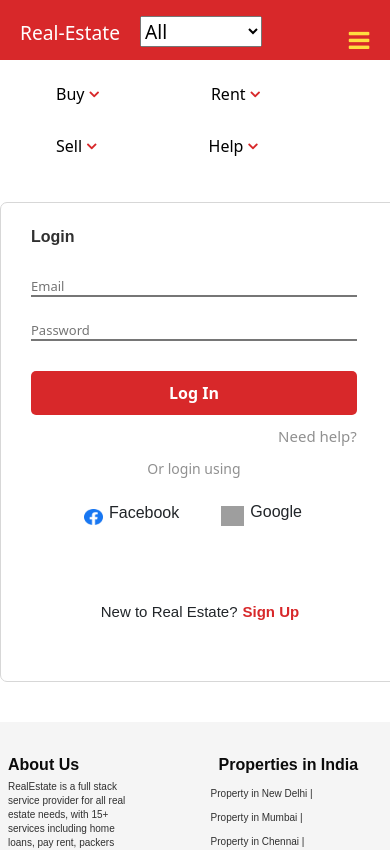
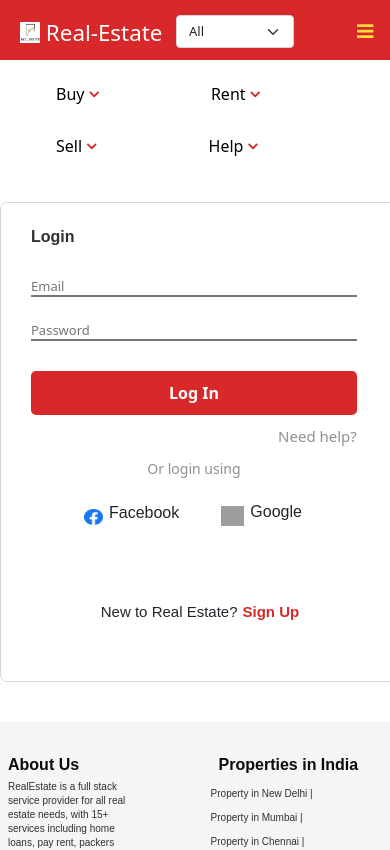
Before and after one commit to dhing-palak/Real-Estate-Project, a React (Create React App) app in the folder root/: page /user/login in a window 390 px wide. Shown: the top 850 px of the page. Built offline with nearby package versions, Linux system fonts and the light colour scheme; grey boxes are pictures that could not be loaded.

Commit message:
new code updated

```diff
--- a/root/src/components/Navbar/Header.js
+++ b/root/src/components/Navbar/Header.js
@@ -8,6 +8,7 @@ import "font-awesome/css/font-awesome.min.css";
 import { propertydetails } from "../../api/api";
 import { AppContext } from "../../state/StateContext";
 import { cities } from "../../common/common";
+import realestate from "../../images/realestate.jpg";
 
 const Navbar = () => {
   //Accessing Global data from Context
@@ -31,7 +32,6 @@ const Navbar = () => {
 
   return (
     <>
-      <div>
       <div className={click ? "main-container" : ""} onClick={() => Close()} />
       <nav
         className="navbar"
@@ -41,11 +41,11 @@ const Navbar = () => {
       >
         <div className="nav-container">
           <Link data-testid="nav-logo" to="/" className="nav-logo">
-              Real-Estate
+            <img src={realestate} alt="logo"/>&nbsp;Real-Estate
           </Link>
-            <span className="span1">
+          <span className="nav-span">
             <div>
-                <select onChange={handleChange}>
+              <select className="form-select" aria-label="Default select example" onChange={handleChange}>
                 {cities.map((city, index) => {
                   return (
                     <option key={index} value={city}>
@@ -133,7 +133,9 @@ const Navbar = () => {
           </div>
         </div>
       </nav>
-      </div>
+
+
+
       <div className="subheader">
         <div className="dropdown1">
           <button className="dropbtn1">
@@ -177,10 +179,10 @@ const Navbar = () => {
             ></i>
           </button>
           <div className="dropdown-content1">
-            For Owner
+             &nbsp;For Owner
             <Link to="/about">Sell Properties</Link>
             <Link to="/user/profile">My Dashboard</Link>
-            For Agents & Builder
+            &nbsp;For Agents & Builder
             <Link to="/about">Sales Enquiry</Link>
             <Link to="/user/profile">My Dashboard</Link>
           </div>
--- a/root/src/styles/Header.css
+++ b/root/src/styles/Header.css
@@ -50,21 +50,30 @@
 	margin-left: 25px;
 	cursor: pointer;
 	text-decoration: none;
-	font-size: 1.4rem;
+	font-size: 2rem;
 	flex-grow: 1;
 	justify-content: center;
 	padding-bottom: 0.5em;
   }
+  .nav-logo img{
+	height: 30px;
+	width: 25px;
+	flex-grow: 1;
+	justify-content: center;
+	padding-bottom: 0.2em
+  }
   .nav-logo:hover {
 	color: white;
   }
-  .span1 {
+  .nav-span {
 	display: flex;
 	list-style: none;
 	text-align: center;
-	margin-right: 32rem;
+	margin-right: 28rem;
 	padding-bottom: 0.8em;
+
   }
+
 
   .nav-menu {
 	display: flex;
@@ -107,12 +116,13 @@
   }
 
   .nav-item.active {
-	color: #ffdd40;
-	border: 1px solid #ffdd40;
+	color: white;
+	border: 1px solid white;
   }
 
   .nav-icon {
 	display: none;
+	padding-bottom: -2em;
   }
 
   @media screen and (max-width: 1024px) {
@@ -151,17 +161,18 @@
 	  top: 0;
 	  right: 0;
 	  transform: translate(-100%, 60%);
-	  font-size: 1.5rem;
+	  font-size: 1.4rem;
 	  cursor: pointer;
 	  color: #ffdd40;
 	}
-	.span1 {
+	.nav-span {
 	  display: flex;
 	  list-style: none;
 	  text-align: center;
-	  margin-right: 40rem;
+
 	  padding-bottom: 0.8rem;
 	}
+
   }
   @media screen and (max-width: 820px) {
 	.nav-logo {
@@ -181,15 +192,16 @@
 	  top: 0;
 	  right: 0;
 	  transform: translate(-100%, 60%);
-	  font-size: 1.5rem;
+	  font-size: 1.4rem;
 	  cursor: pointer;
 	  color: #ffdd40;
 	}
-	.span1 {
+	.nav-span {
 	  display: flex;
 	  list-style: none;
 	  text-align: center;
-	  margin-right: 30rem;
+	  margin-right: 20rem;
+
 	  padding-bottom: 0.8rem;
 	}
   }
@@ -211,11 +223,11 @@
 		top: 0;
 		right: 0;
 		transform: translate(-100%, 60%);
-		font-size: 1.5rem;
+		font-size: 1.3rem;
 		cursor: pointer;
 		color: #ffdd40;
 	  }
-	  .span1 {
+	  .nav-span {
 		display: flex;
 		list-style: none;
 		text-align: center;
@@ -224,18 +236,63 @@
 	  }
 	}
   @media screen and (max-width: 420px) {
-	.span1 {
+	.nav-span {
 	  display: flex;
 	  list-style: none;
 	  text-align: center;
-	  margin-right: 8rem;
+	  margin-right: 6rem;
 	  padding-bottom: 0.8rem;
-	  padding-left: 0.4rem;
+
 	}
 	.nav-logo {
 	  color: white;
 	  align-items: center;
-	  margin-left: 20px;
+
+	  cursor: pointer;
+	  text-decoration: none;
+	  font-size: 1.4rem;
+	  flex-grow: 1;
+	  justify-content: center;
+	  padding-bottom: 0.5em;
+	}
+	.nav-logo img{
+		height: 25px;
+		width: 20px;
+		flex-grow: 1;
+		justify-content: center;
+		padding-bottom: 0.2em
+	  }
+	.nav-item:hover:after {
+		width: 100%;
+		background: white;
+	  }
+	  .nav-links:hover {
+		color: white;
+	  }
+
+
+	.nav-icon {
+	  display: block;
+	  position: absolute;
+	  top: 0;
+	  right: 0;
+	  transform: translate(-100%, 60%);
+	  font-size: 1.2rem;
+	  cursor: pointer;
+	  color: #ffdd40;
+	  justify-content: center;
+	}
+	.form-select{
+		font-size: small;
+		box-sizing: border-box;
+	}
+
+  }
+  @media screen and (max-width: 360px) {
+	.nav-logo {
+	  color: white;
+	  align-items: center;
+
 	  cursor: pointer;
 	  text-decoration: none;
 	  font-size: 1.2rem;
@@ -243,38 +300,18 @@
 	  justify-content: center;
 	  padding-bottom: 0.5em;
 	}
-	.nav-icon {
-	  display: block;
-	  position: absolute;
-	  top: 0;
-	  right: 0;
-	  transform: translate(-100%, 60%);
-	  font-size: 1.5rem;
-	  cursor: pointer;
-	  color: #ffdd40;
-	  justify-content: center;
-	}
-  }
-  @media screen and (max-width: 360px) {
-	.nav-logo {
-	  color: white;
-	  align-items: center;
-	  margin-left: 20px;
-	  cursor: pointer;
-	  text-decoration: none;
-	  font-size: 0.9rem;
-	  flex-grow: 1;
-	  justify-content: center;
-	  padding-bottom: 0.5em;
-	}
-	.span1 {
+	.nav-span {
 	  display: flex;
 	  list-style: none;
 	  text-align: center;
-	  margin-right: 8rem;
+	  margin-right: 6rem;
 	  padding-bottom: 0.8rem;
-	  padding-left: 0.4rem;
+
 	}
+	.nav-item:hover:after {
+		width: 100%;
+		background: white;
+	  }
   }
 
   /* Subheader contents */
--- a/root/src/styles/Login.css
+++ b/root/src/styles/Login.css
@@ -29,6 +29,7 @@
   background: #f2f2f2;
   position: relative;
   overflow: hidden;
+  z-index: 0;
 }
 
 .login_left {
--- a/root/src/styles/Register.css
+++ b/root/src/styles/Register.css
@@ -29,6 +29,7 @@
   background: #f2f2f2;
   position: relative;
   overflow: hidden;
+  z-index: 0;
 }
 
 .register_left {
```
Also changed, not shown: root/src/images/realestate.jpg (added). Lines whose indentation alone changed are shown as unchanged.
